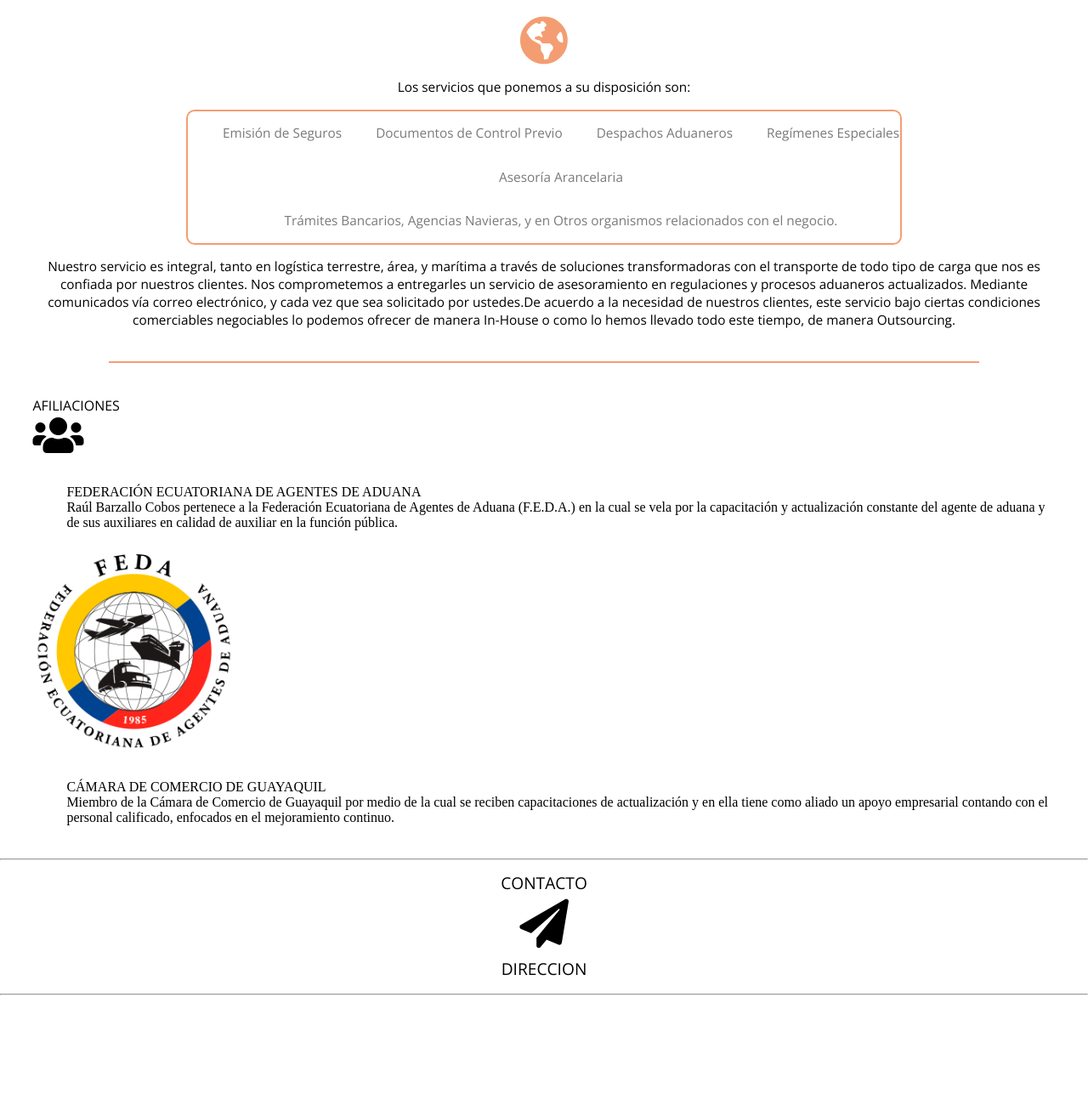
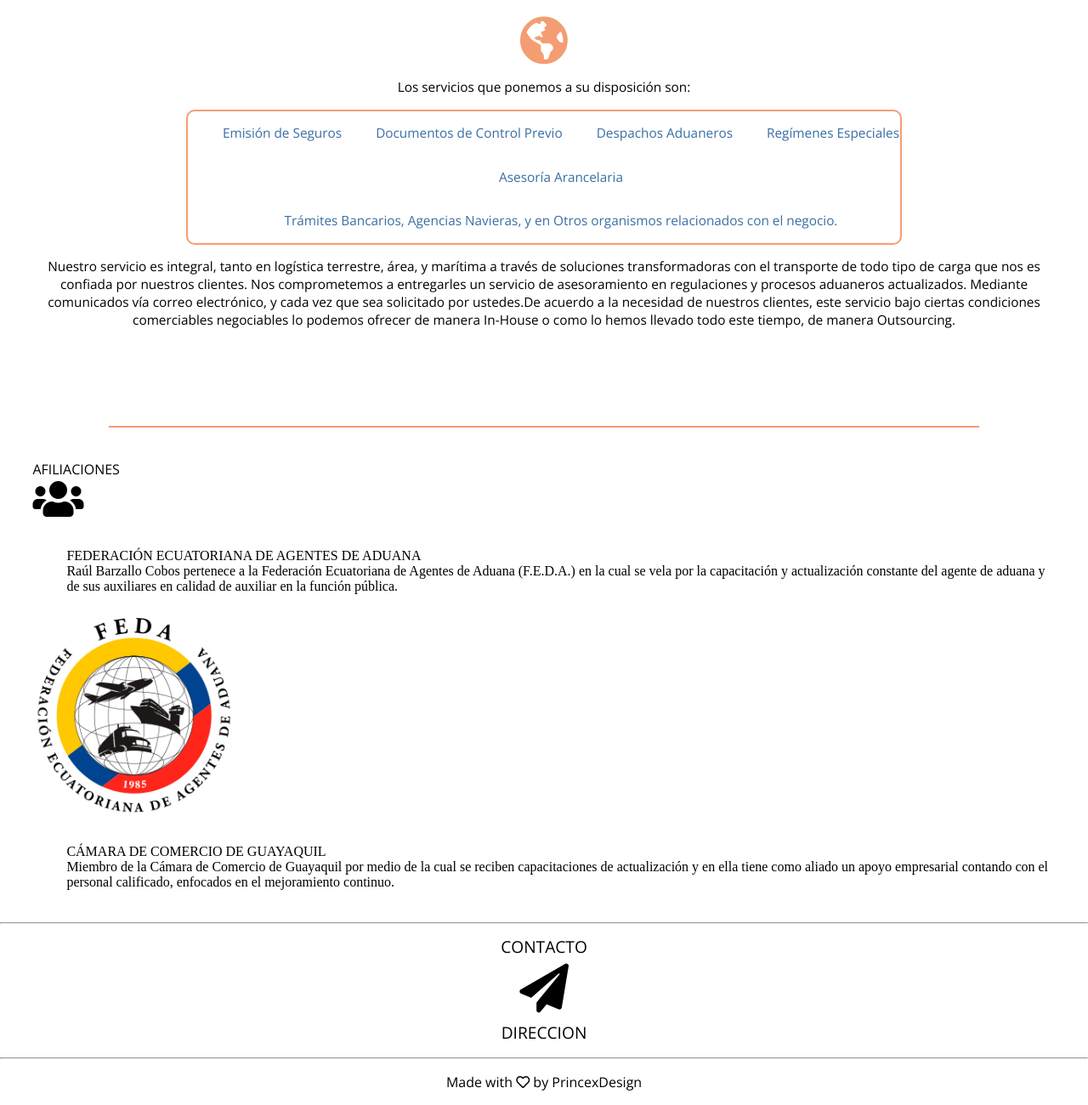
Before and after one commit to mfcecilia/rabaco-ecuador, a plain HTML site: page index.html in a window 1280 px wide. Shown: the part 1199-2499 px from the top of the page at 85% size. Before the commit the page ends 2379 px from the top, so only its background shows below. Drawn offline with nearby package versions, Linux system fonts and the light colour scheme; files whose address does not match are found by name; a web font is replaced by a local one.

Commit message:
added footer content and improved services styling

```diff
--- a/css/index.css
+++ b/css/index.css
@@ -128,7 +128,7 @@ section div {
 #nuestros-servicios ul {
     font-family: 'Open Sans', sans-serif;
     font-size: .8em;
-    color: #7A7A7C;
+    color: #3a6ea5;
 }
 
 #nuestros-servicios p {
@@ -159,3 +159,13 @@ section div {
     font-family: 'Open Sans', sans-serif;
     line-height: 200%;
 }
+
+footer {
+    text-align: center;
+    font-family: 'Open Sans', sans-serif;
+}
+
+footer a {
+    text-decoration: none;
+    color: black;
+}
--- a/index.html
+++ b/index.html
@@ -26,13 +26,32 @@
         <hr>
         <br>
         <br>
-        <div><h3>DETALLE DEL SERVICIO</h3><br><i class="fas fa-globe-americas fa-3x"></i><br><p>Los servicios que ponemos a su disposición son:</p><div class="services-list"><ul>Emisión de Seguros</ul><ul>Documentos de Control Previo</ul><ul>Despachos Aduaneros</ul><ul>Regímenes Especiales</ul><ul>Asesoría Arancelaria</ul><ul>Trámites Bancarios, Agencias Navieras, y en Otros organismos relacionados con el negocio.</ul></div><p>Nuestro servicio es integral, tanto en logística terrestre, área, y marítima a través de soluciones transformadoras con el transporte de todo tipo de carga que nos es confiada por nuestros clientes. Nos comprometemos a entregarles un servicio de asesoramiento en regulaciones y procesos aduaneros actualizados. Mediante comunicados vía correo electrónico, y cada vez que sea solicitado por ustedes.De acuerdo a la necesidad de nuestros clientes, este servicio bajo ciertas condiciones comerciables negociables lo podemos ofrecer de manera In-House o como lo hemos llevado todo este tiempo, de manera Outsourcing.</p></div><hr></section>
+        <div><h3>DETALLE DEL SERVICIO</h3>
+            <br>
+            <i class="fas fa-globe-americas fa-3x"></i>
+            <br>
+            <p>Los servicios que ponemos a su disposición son:</p>
+            <div class="services-list">
+                <ul>Emisión de Seguros</ul>
+                <ul>Documentos de Control Previo</ul>
+                <ul>Despachos Aduaneros</ul>
+                <ul>Regímenes Especiales</ul>
+                <ul>Asesoría Arancelaria</ul>
+                <ul>Trámites Bancarios, Agencias Navieras, y en Otros organismos relacionados con el negocio.</ul>
+            </div>
+            <p>Nuestro servicio es integral, tanto en logística terrestre, área, y marítima a través de soluciones transformadoras con el transporte de todo tipo de carga que nos es confiada por nuestros clientes. Nos comprometemos a entregarles un servicio de asesoramiento en regulaciones y procesos aduaneros actualizados. Mediante comunicados vía correo electrónico, y cada vez que sea solicitado por ustedes.De acuerdo a la necesidad de nuestros clientes, este servicio bajo ciertas condiciones comerciables negociables lo podemos ofrecer de manera In-House o como lo hemos llevado todo este tiempo, de manera Outsourcing.</p>
+        </div>
+        <br>
+        <br>
+        <br>
+        <hr>
+    </section>
 
     <section id="afiliaciones">
         <div>AFILIACIONES<br><i class="fas fa-users fa-3x"></i><br><ul><br>FEDERACIÓN ECUATORIANA DE AGENTES DE ADUANA<br>Raúl Barzallo Cobos pertenece a la Federación Ecuatoriana de Agentes de Aduana (F.E.D.A.) en la cual se vela por la capacitación y actualización constante del agente de aduana y de sus auxiliares en calidad de auxiliar en la función pública.</ul><img src="feda-logo-main.png"><ul>CÁMARA DE COMERCIO DE GUAYAQUIL<br>Miembro de la Cámara de Comercio de Guayaquil por medio de la cual se reciben capacitaciones de actualización y en ella tiene como aliado un apoyo empresarial contando con el personal calificado, enfocados en el mejoramiento continuo.</ul></div><hr></section>
 
     <section id="contacto">CONTACTO<br><i class="fas fa-paper-plane fa-3x"></i><br>DIRECCION<hr></section>
-    <footer></footer>
+    <footer><p>Made with <i class="far fa-heart"></i> by <a href="https://princexdesign.com">PrincexDesign</a></p></footer>
 
 </body>
 
```
Also changed, not shown: imgs/f1f1f1-dcdcdc-a8a8a9-7a7a7c-6e6e71.png (added).
